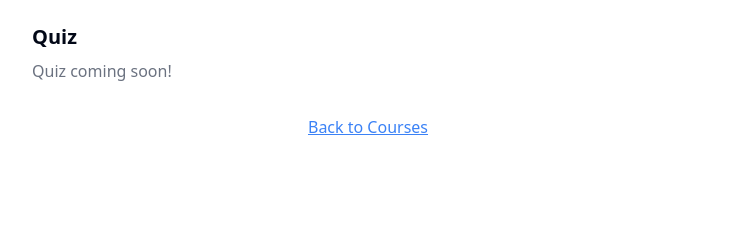
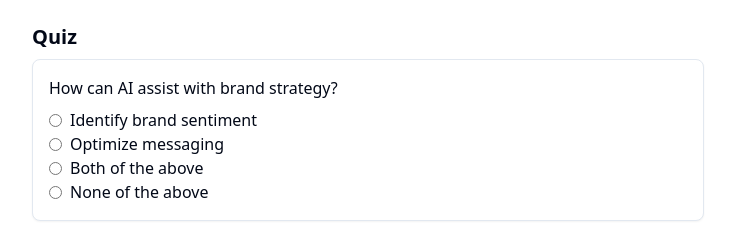
Before and after one commit to scooter7/higher-ed-ai-lms, a React (Vite) app: page /courses/brand-strategy in a window 1280 px wide. Shown: the part 491-734 px from the top of the page, without its empty margins (272-1007 px from the left). Built offline with nearby package versions, Linux system fonts and the light colour scheme.

Commit message:
[dyad] Added more questions and improved quiz support for all courses - wrote 1 file(s)

```diff
--- a/src/pages/CourseDetail.tsx
+++ b/src/pages/CourseDetail.tsx
@@ -62,8 +62,123 @@ const quizQuestions: Record<string, { question: string; options: string[]; answe
       ],
       answer: 3,
     },
+    {
+      question: "What is one benefit of using AI in student outreach?",
+      options: [
+        "Personalization at scale",
+        "Manual data entry",
+        "Ignoring analytics",
+        "Reducing automation",
+      ],
+      answer: 0,
+    },
   ],
-  // Add more questions for other courses as needed
+  "brand-strategy": [
+    {
+      question: "How can AI assist with brand strategy?",
+      options: [
+        "Identify brand sentiment",
+        "Optimize messaging",
+        "Both of the above",
+        "None of the above",
+      ],
+      answer: 2,
+    },
+    {
+      question: "What is a key use of AI in branding?",
+      options: [
+        "Random guessing",
+        "Sentiment analysis",
+        "Ignoring feedback",
+        "Manual surveys",
+      ],
+      answer: 1,
+    },
+  ],
+  "market-research": [
+    {
+      question: "What can AI analyze for market research?",
+      options: [
+        "Trends",
+        "Student preferences",
+        "Both",
+        "Neither",
+      ],
+      answer: 2,
+    },
+  ],
+  "web-development": [
+    {
+      question: "How can AI help in web development for higher ed?",
+      options: [
+        "Improve accessibility",
+        "Content optimization",
+        "Both",
+        "Neither",
+      ],
+      answer: 2,
+    },
+  ],
+  "social-media": [
+    {
+      question: "What can AI do for social media marketing?",
+      options: [
+        "Schedule posts",
+        "Analyze engagement",
+        "Both",
+        "None",
+      ],
+      answer: 2,
+    },
+  ],
+  "graphic-design": [
+    {
+      question: "How does AI help in graphic design?",
+      options: [
+        "Generate creative assets quickly",
+        "Slow down design",
+        "Remove creativity",
+        "None of the above",
+      ],
+      answer: 0,
+    },
+  ],
+  "copywriting": [
+    {
+      question: "What is a benefit of AI in copywriting?",
+      options: [
+        "Brainstorming ideas",
+        "Refining messaging",
+        "Both",
+        "None",
+      ],
+      answer: 2,
+    },
+  ],
+  "email-marketing": [
+    {
+      question: "How can AI improve email marketing?",
+      options: [
+        "Personalize content",
+        "Optimize send times",
+        "Both",
+        "Neither",
+      ],
+      answer: 2,
+    },
+  ],
+  "text-message-marketing": [
+    {
+      question: "What can AI do for SMS marketing?",
+      options: [
+        "Segment audiences",
+        "Automate responses",
+        "Both",
+        "None",
+      ],
+      answer: 2,
+    },
+  ],
 };
 
 const CourseDetail = () => {
```
